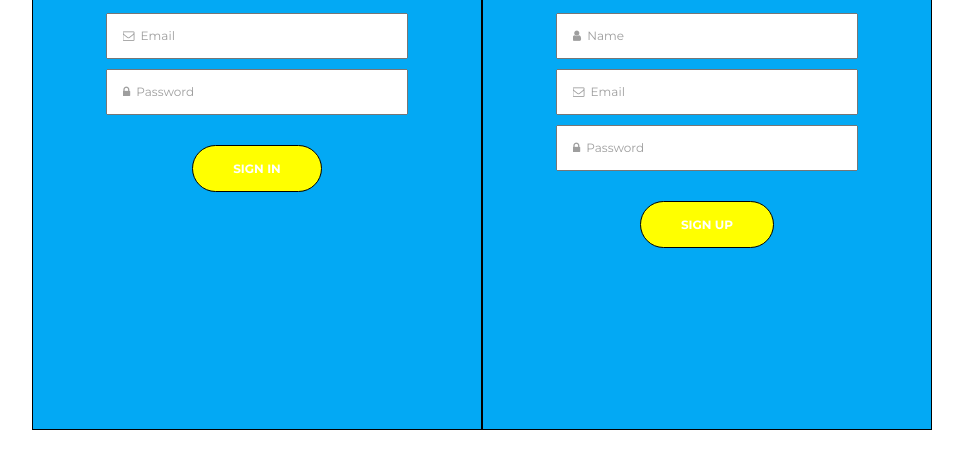
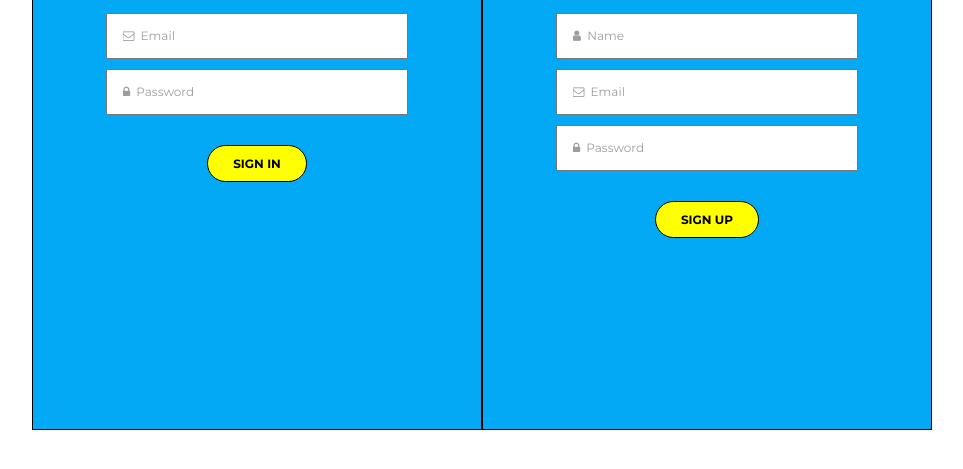
Before and after one commit to iamanishagarwal/BookShop, a React app in the folder client/: page /login in a window 1280 px wide. Shown: the part 291-760 px from the top of the page, without its empty margins (158-1121 px from the left). Built offline with nearby package versions, Linux system fonts and the light colour scheme; no server answers.

Commit message:
fix: Change the design of button in LoginSignupPage

```diff
--- a/client/src/components/LoginSignupPage/LoginSignupPage.css
+++ b/client/src/components/LoginSignupPage/LoginSignupPage.css
@@ -72,11 +72,6 @@
 }
 
 .login-signup-page .button {
-  margin: 20px;
-  display: inline-block;
-  padding: 15px 40px;
-  border-radius: 25px;
-  border: 1px solid black;
+  color: black;
   background-color: rgb(255, 255, 0);
-  cursor: pointer;
 }
```
